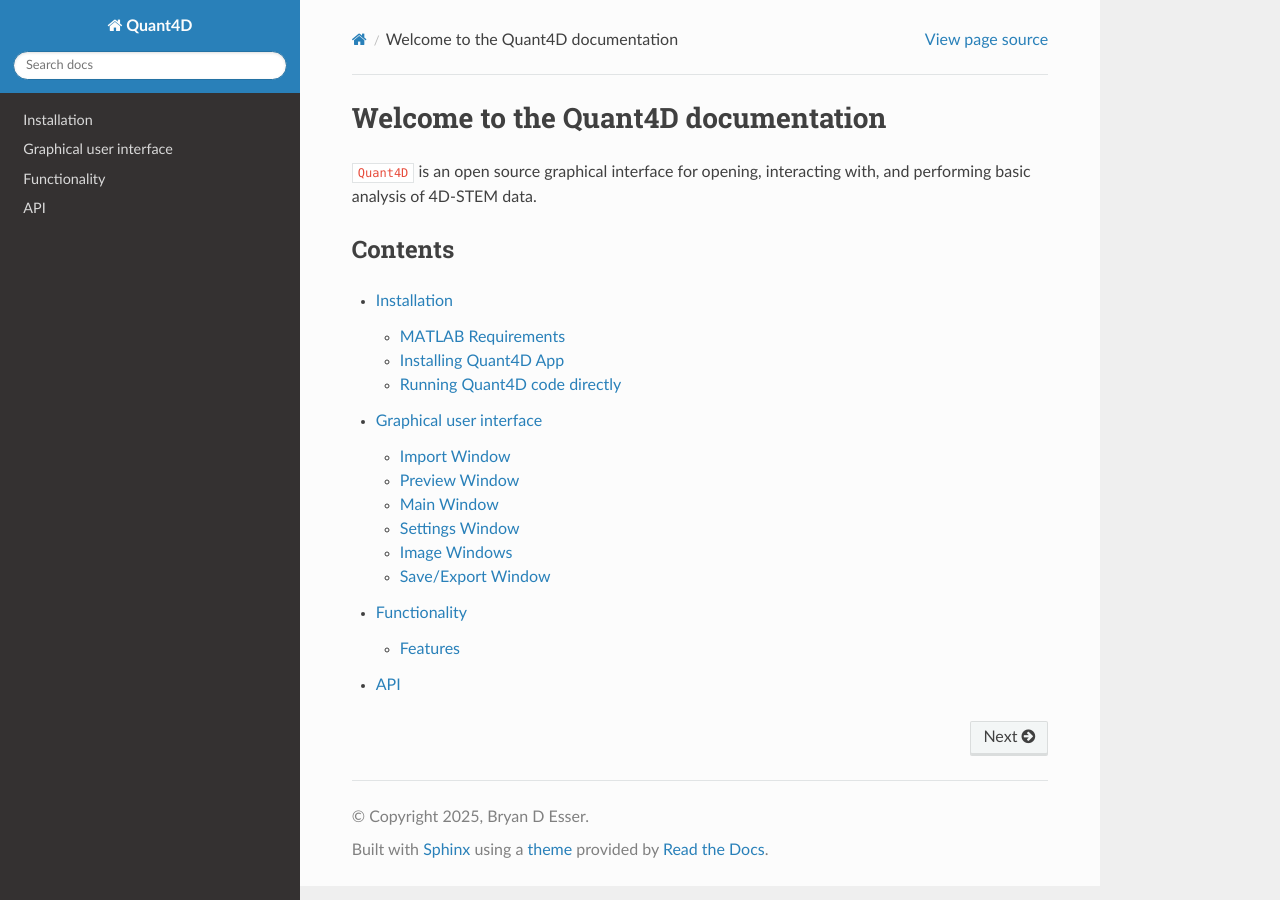
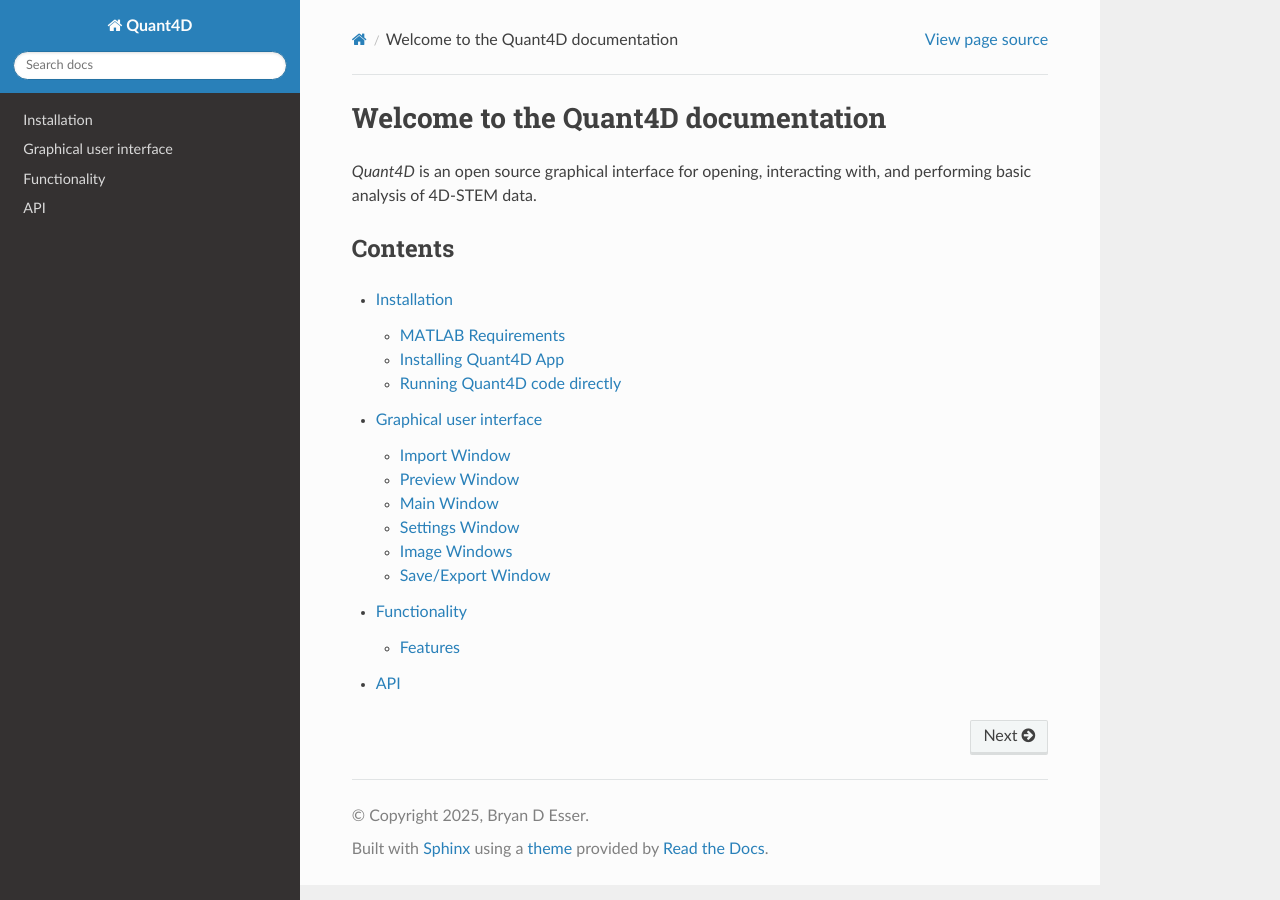
Before and after one commit to bryandesser/Quant4D, a Sphinx documentation site: the page built from docs/source/index.rst, in a window 1280 px wide. Built offline with Sphinx 7.4.7 and the Read the Docs theme 3.1.0, drawn with Linux system fonts in a browser that asks for light colours; formulas are drawn with MathJax 3; pages that are not in the unit, such as notebooks, are missing from menus.

Commit message:
Jun 12, 2025, 10:18 AM

```diff
--- a/docs/source/index.rst
+++ b/docs/source/index.rst
@@ -1,7 +1,7 @@
 Welcome to the Quant4D documentation
 ====================================
 
-``Quant4D`` is an open source graphical interface for opening, interacting with, and performing basic analysis of 4D-STEM data.
+`Quant4D` is an open source graphical interface for opening, interacting with, and performing basic analysis of 4D-STEM data.
 
 Contents
 ^^^^^^^^
```
